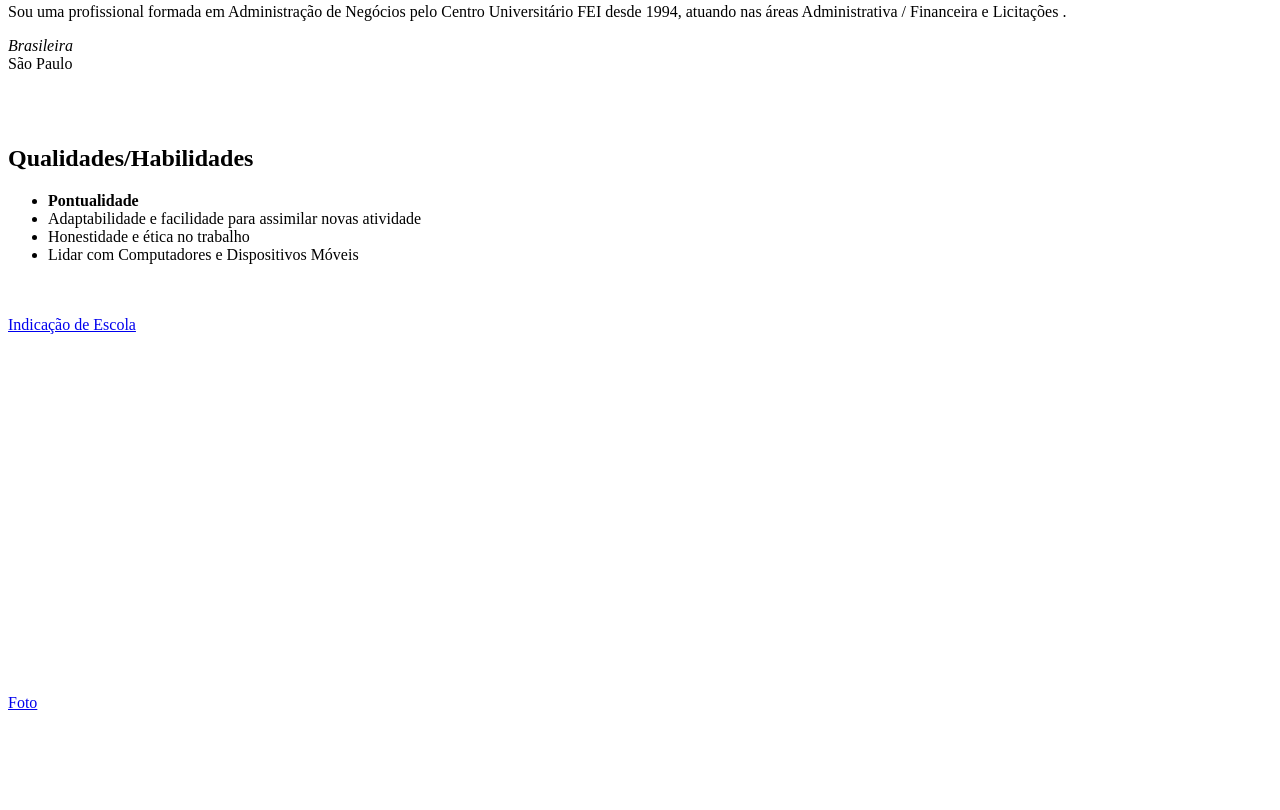
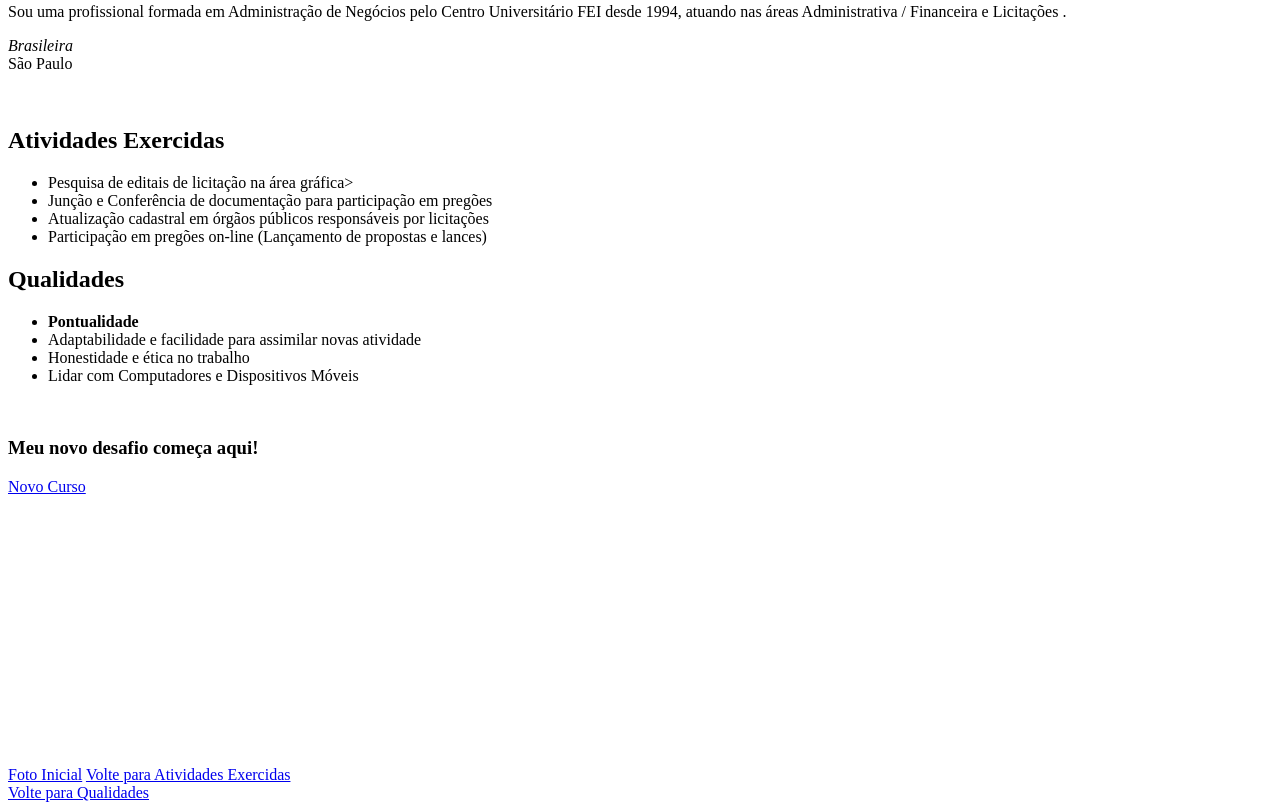
Before and after one commit to Cristks/cristks.github.io, a plain HTML site: page index.html in a window 1280 px wide. Shown: the part 297-1107 px from the top of the page. Before the commit the page ends 1017 px from the top, so only its background shows below. Drawn offline with Linux system fonts and the light colour scheme.

Commit message:
alteração de ids

```diff
--- a/index.html
+++ b/index.html
@@ -14,8 +14,16 @@
          <p> Sou uma profissional formada em Administração de Negócios pelo Centro Universitário FEI desde 1994, atuando nas áreas Administrativa / Financeira e Licitações .
          <p> <em>Brasileira</em><br> São Paulo</p>
          <br>
-         <br>
-         <h2> Qualidades/Habilidades</h2>
+
+         <h2 id="Atividades"> Atividades Exercidas</h2>
+         <ul>
+         <li>Pesquisa de editais de licitação na área gráfica></li>
+         <li>Junção e Conferência de documentação para participação em pregões</li>
+        <li>Atualização cadastral em órgãos públicos responsáveis por licitações</li>
+        <li>Participação em pregões on-line (Lançamento de propostas e lances)</li></ul>
+
+
+         <h2 id="qualidades"> Qualidades</h2>
          <ul>
          <li><strong >Pontualidade</strong></li>
          <li>Adaptabilidade e facilidade para assimilar novas atividade</li>
@@ -23,10 +31,10 @@
          <li>Lidar com Computadores e Dispositivos Móveis</li></ul>
 
          <br>
-         <br>
+         <h3> Meu novo desafio começa aqui!</h3>
 
          <a href="https://www.betrybe.com/"
-        target="blank">Indicação de Escola</a>
+        target="blank">Novo Curso</a>
 
 
         <br>
@@ -35,10 +43,7 @@
         <br>
         <br>
         <br>
-        <br><br>
-        <br>
-        <br>
-        <br>
+
         <br>
         <br>
         <br><br>
@@ -48,10 +53,12 @@
         <br>
         <br>
         <br>
-         <a href="#Foto"> Foto</a>
+         <a href="#Foto"> Foto Inicial</a>
 
 
-
+         <a href="#Atividades"> Volte para Atividades Exercidas</a>
+         <br>
+         <a href="#qualidades"> Volte para Qualidades</a>
 
 
 
```
